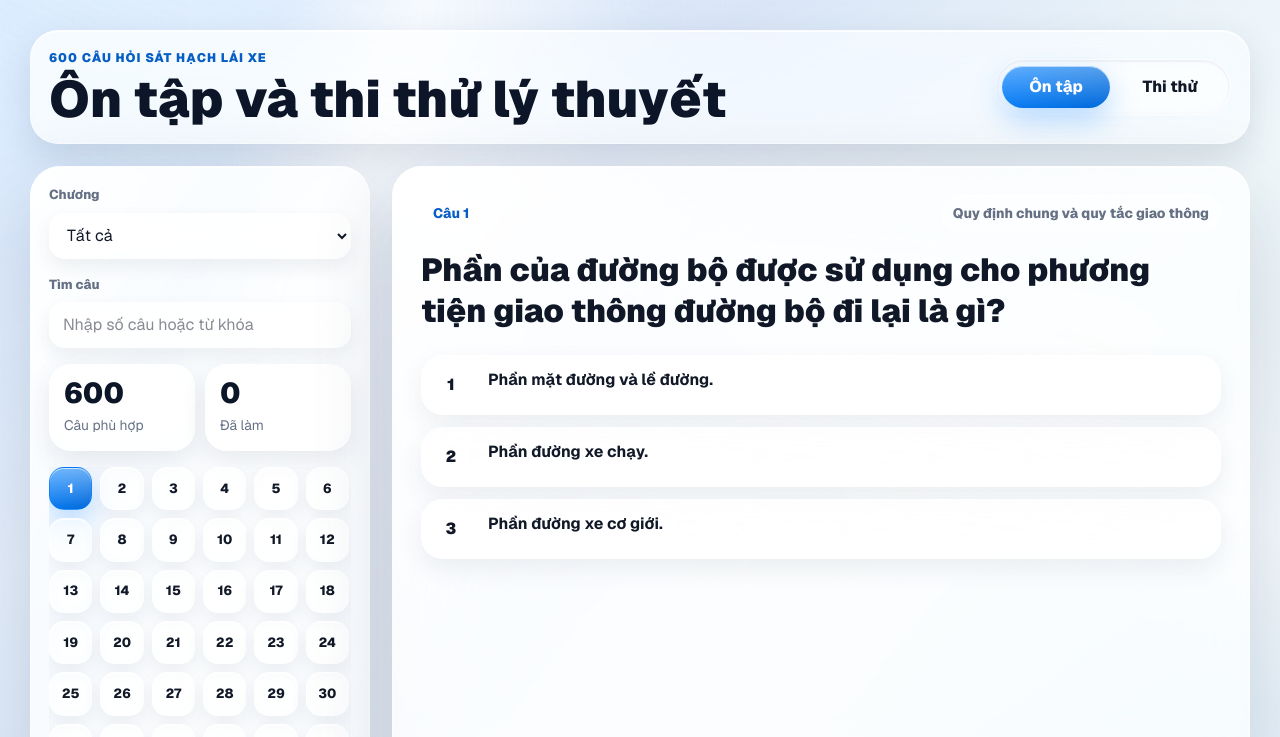
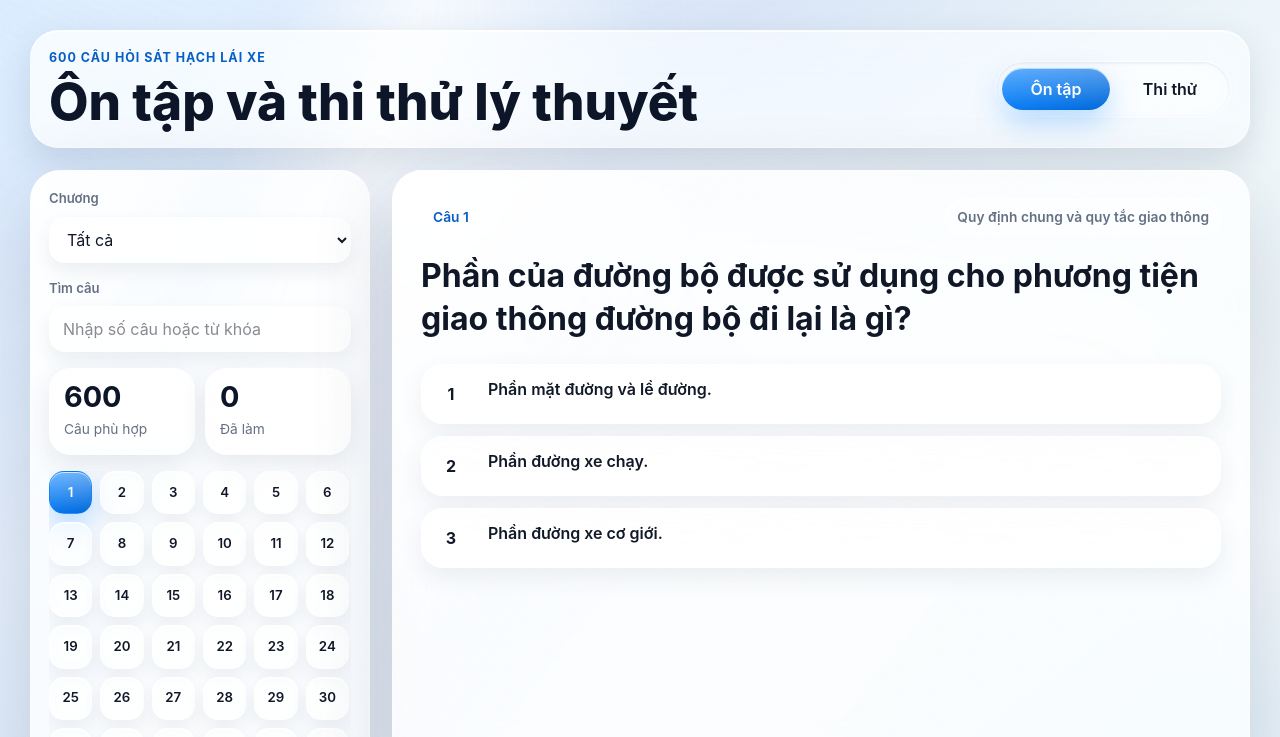
Before and after one commit to huytran1120/hoclaixe-web, a Next.js app: page / in a window 1280 px wide. Shown: the top 737 px of the page. Built offline with nearby package versions, Linux system fonts and the light colour scheme.

Commit message:
Refine Vietnamese system font styling

```diff
--- a/app/globals.css
+++ b/app/globals.css
@@ -17,13 +17,14 @@
   --shadow: 0 24px 80px rgba(46, 61, 91, 0.18);
   --shadow-tight: 0 12px 34px rgba(46, 61, 91, 0.14);
   --glass-blur: blur(28px) saturate(170%);
+  --font-apple: -apple-system, BlinkMacSystemFont, "SF Pro Display", "SF Pro Text", "Segoe UI", Roboto, "Noto Sans", Arial, sans-serif;
 }
 
 @theme inline {
   --color-background: var(--background);
   --color-foreground: var(--foreground);
-  --font-sans: var(--font-geist-sans);
-  --font-mono: var(--font-geist-mono);
+  --font-sans: var(--font-apple);
+  --font-mono: ui-monospace, "SF Mono", Menlo, Consolas, monospace;
 }
 
 * {
@@ -32,6 +33,10 @@
 
 html {
   min-height: 100%;
+  font-family: var(--font-apple);
+  -webkit-font-smoothing: antialiased;
+  -moz-osx-font-smoothing: grayscale;
+  text-rendering: optimizeLegibility;
 }
 
 body {
@@ -41,7 +46,9 @@ body {
     linear-gradient(135deg, rgba(248, 251, 255, 0.92) 0%, rgba(223, 234, 249, 0.82) 34%, rgba(241, 247, 250, 0.88) 64%, rgba(226, 238, 250, 0.92) 100%),
     linear-gradient(90deg, rgba(0, 122, 255, 0.12), rgba(255, 122, 69, 0.1), rgba(37, 196, 165, 0.12));
   color: var(--foreground);
-  font-family: var(--font-geist-sans), Arial, Helvetica, sans-serif;
+  font-family: var(--font-apple);
+  font-kerning: normal;
+  font-synthesis-weight: none;
 }
 
 body::before {
@@ -113,7 +120,7 @@ button:disabled {
   margin: 0 0 6px;
   color: var(--brand-dark);
   font-size: 0.78rem;
-  font-weight: 820;
+  font-weight: 700;
   letter-spacing: 0.08em;
   text-transform: uppercase;
 }
@@ -123,8 +130,8 @@ h1 {
   margin: 0;
   color: #0d1628;
   font-size: clamp(2rem, 4vw, 4rem);
-  font-weight: 850;
-  line-height: 1;
+  font-weight: 800;
+  line-height: 1.08;
   letter-spacing: 0;
   text-shadow: 0 1px 0 rgba(255, 255, 255, 0.72);
 }
@@ -152,7 +159,7 @@ h1 {
   border-radius: 999px;
   background: transparent;
   color: var(--foreground);
-  font-weight: 760;
+  font-weight: 600;
   transition:
     transform 160ms ease,
     border-color 160ms ease,
@@ -242,7 +249,7 @@ h1 {
 .field-stack label {
   color: var(--muted);
   font-size: 0.82rem;
-  font-weight: 760;
+  font-weight: 600;
 }
 
 .field-stack input,
@@ -292,7 +299,7 @@ h1 {
   display: block;
   color: #0d1628;
   font-size: 1.8rem;
-  font-weight: 850;
+  font-weight: 700;
   line-height: 1;
 }
 
@@ -311,7 +318,7 @@ h1 {
   margin-bottom: 10px;
   color: var(--muted);
   font-size: 0.82rem;
-  font-weight: 760;
+  font-weight: 600;
 }
 
 .result-card {
@@ -337,7 +344,7 @@ h1 {
   background: rgba(255, 255, 255, 0.48);
   color: var(--foreground);
   font-size: 0.83rem;
-  font-weight: 760;
+  font-weight: 600;
   box-shadow: inset 0 1px 0 rgba(255, 255, 255, 0.84), 0 8px 18px rgba(46, 61, 91, 0.08);
   -webkit-backdrop-filter: blur(14px) saturate(160%);
   backdrop-filter: blur(14px) saturate(160%);
@@ -390,7 +397,7 @@ h1 {
   margin-bottom: 18px;
   color: var(--muted);
   font-size: 0.86rem;
-  font-weight: 760;
+  font-weight: 600;
 }
 
 .question-header span {
@@ -410,8 +417,8 @@ h1 {
   margin: 0;
   color: #101827;
   font-size: clamp(1.25rem, 2.6vw, 2rem);
-  font-weight: 820;
-  line-height: 1.28;
+  font-weight: 700;
+  line-height: 1.35;
   letter-spacing: 0;
 }
 
@@ -467,12 +474,12 @@ h1 {
   border-radius: 50%;
   background: rgba(255, 255, 255, 0.54);
   box-shadow: inset 0 1px 0 rgba(255, 255, 255, 0.88);
-  font-weight: 850;
+  font-weight: 700;
 }
 
 .answer-option strong {
-  font-weight: 620;
-  line-height: 1.55;
+  font-weight: 600;
+  line-height: 1.6;
 }
 
 .answer-option:hover {
@@ -528,7 +535,7 @@ h1 {
 .pager span {
   min-width: 92px;
   color: var(--muted);
-  font-weight: 760;
+  font-weight: 600;
   text-align: center;
 }
 
--- a/app/layout.tsx
+++ b/app/layout.tsx
@@ -1,16 +1,5 @@
 import type { Metadata } from "next";
-import { Geist, Geist_Mono } from "next/font/google";
 import "./globals.css";
-
-const geistSans = Geist({
-  variable: "--font-geist-sans",
-  subsets: ["latin", "latin-ext"],
-});
-
-const geistMono = Geist_Mono({
-  variable: "--font-geist-mono",
-  subsets: ["latin", "latin-ext"],
-});
 
 export const metadata: Metadata = {
   title: "Ôn tập 600 câu hỏi lái xe",
@@ -28,11 +17,7 @@ export default function RootLayout({
 }>) {
   return (
     <html lang="vi">
-      <body
-        className={`${geistSans.variable} ${geistMono.variable} antialiased`}
-      >
-        {children}
-      </body>
+      <body>{children}</body>
     </html>
   );
 }
```
Also changed, not shown: 1 other file (tests, documents, lock files or other folders).
